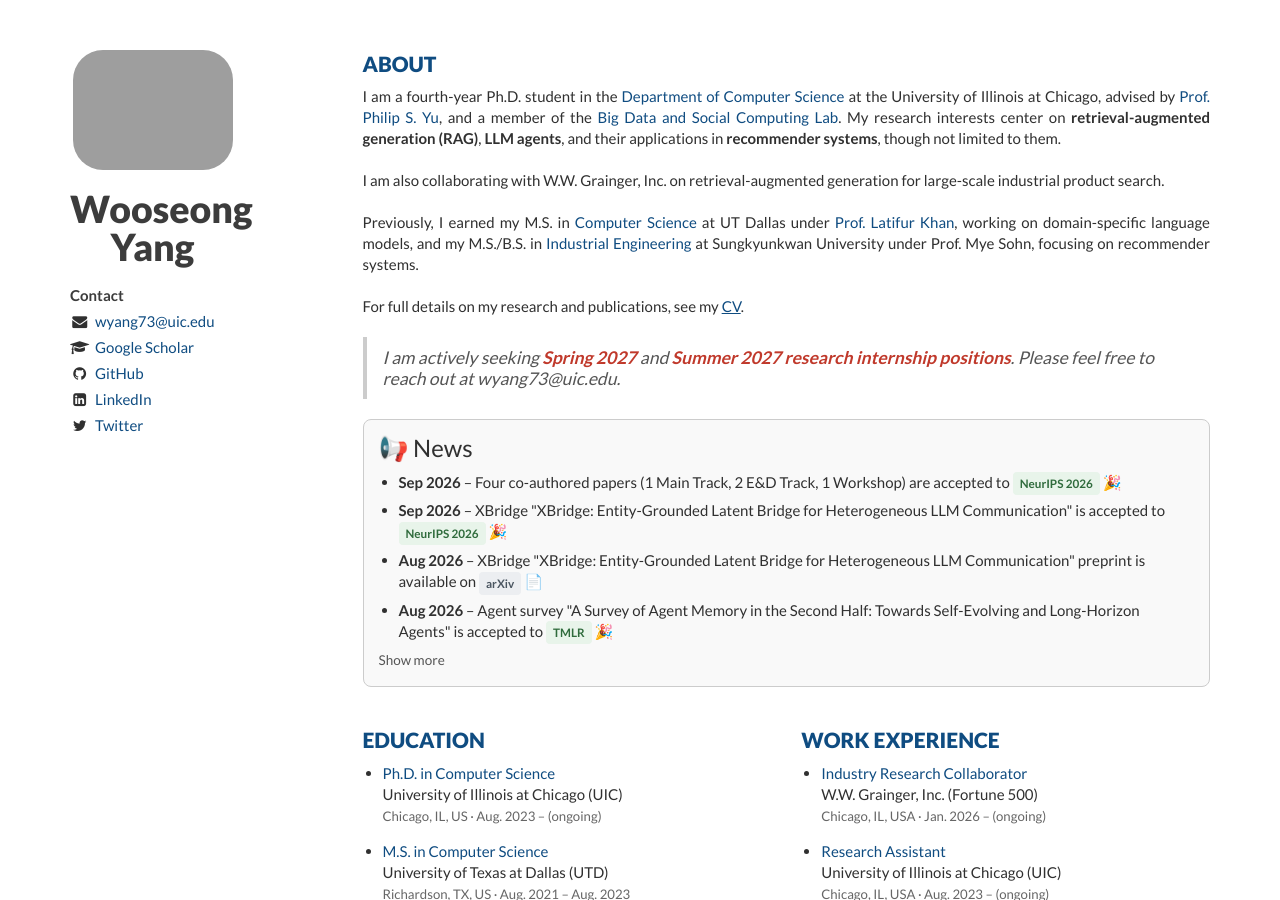
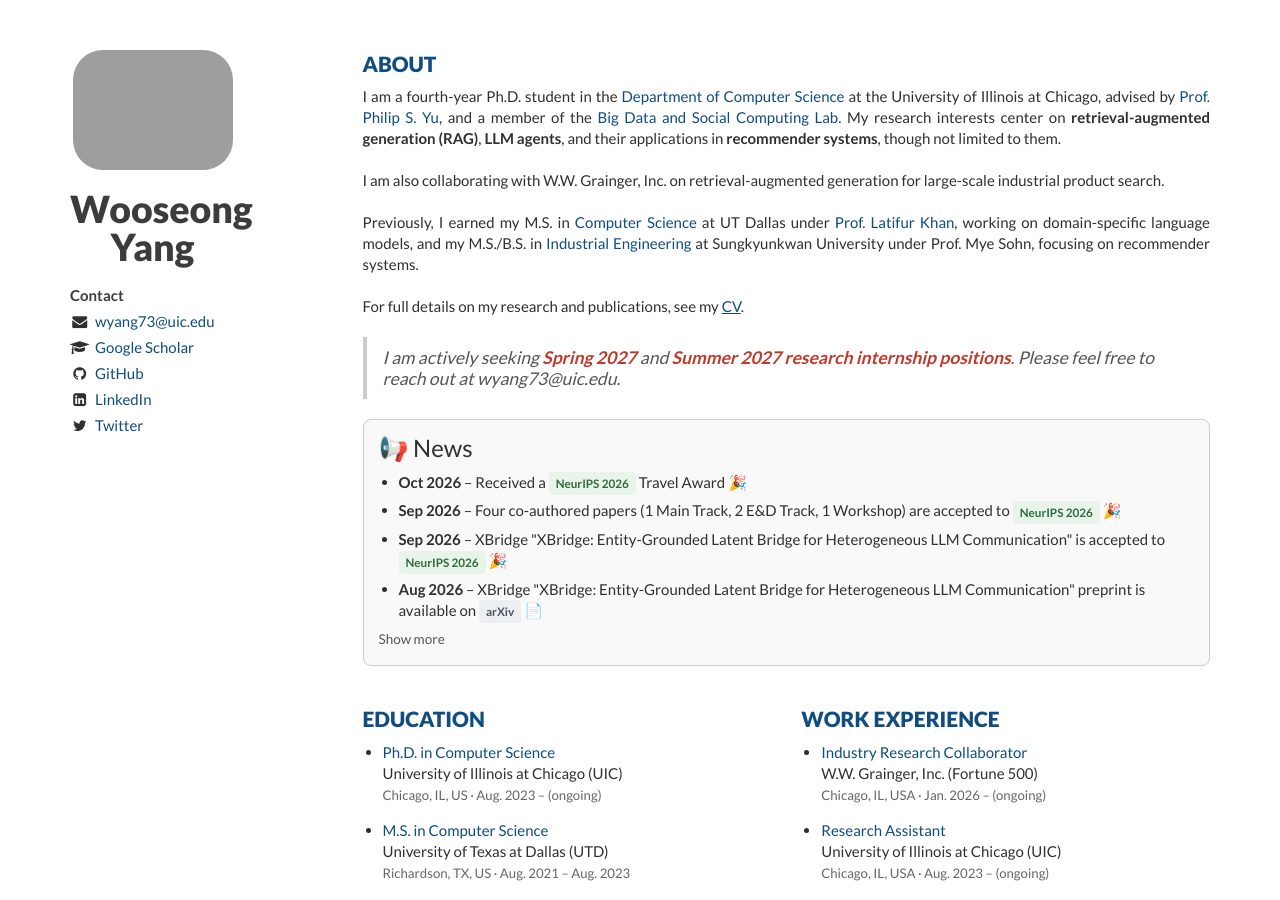
Before and after one commit to WooseongYang/WooseongYang.github.io, a Jekyll site: the page built from index.html, in a window 1280 px wide and 900 px high. Built offline with Jekyll 4.4.1, drawn with Linux system fonts in a browser that asks for light colours; nearby versions of some CDN libraries; the list of posts is cut into pages by our own code.

Commit message:
Add NeurIPS 2026 Travel Award to news
Co-Authored-By: Claude Sonnet 5.5 <noreply@anthropic.com>

```diff
--- a/_includes/about.html
+++ b/_includes/about.html
@@ -23,14 +23,15 @@
 <div style="border: 1px solid #ccc; border-radius: 8px; padding: 15px; background-color: #f9f9f9; margin: 20px 0;">
   <h3 style="margin-top: 0;">📢 News</h3>
   <ul style="padding-left: 20px; margin: 0;">
+    <li><strong>Oct 2026</strong> &ndash; Received a <span style="display:inline-block; background:#e8f4ea; color:#2f6b3c; font-size:78%; font-weight:600; padding:1px 7px; border-radius:4px; vertical-align:middle;">NeurIPS 2026</span> Travel Award 🎉</li>
     <li><strong>Sep 2026</strong> &ndash; Four co-authored papers (1 Main Track, 2 E&amp;D Track, 1 Workshop) are accepted to <span style="display:inline-block; background:#e8f4ea; color:#2f6b3c; font-size:78%; font-weight:600; padding:1px 7px; border-radius:4px; vertical-align:middle;">NeurIPS 2026</span> 🎉</li>
     <li><strong>Sep 2026</strong> &ndash; XBridge "XBridge: Entity-Grounded Latent Bridge for Heterogeneous LLM Communication" is accepted to <span style="display:inline-block; background:#e8f4ea; color:#2f6b3c; font-size:78%; font-weight:600; padding:1px 7px; border-radius:4px; vertical-align:middle;">NeurIPS 2026</span> 🎉</li>
     <li><strong>Aug 2026</strong> &ndash; XBridge "XBridge: Entity-Grounded Latent Bridge for Heterogeneous LLM Communication" preprint is available on <span style="display:inline-block; background:#eceef1; color:#4a5560; font-size:78%; font-weight:600; padding:1px 7px; border-radius:4px; vertical-align:middle;">arXiv</span> 📄</li>
-    <li><strong>Aug 2026</strong> &ndash; Agent survey "A Survey of Agent Memory in the Second Half: Towards Self-Evolving and Long-Horizon Agents" is accepted to <span style="display:inline-block; background:#e8f4ea; color:#2f6b3c; font-size:78%; font-weight:600; padding:1px 7px; border-radius:4px; vertical-align:middle;">TMLR</span> 🎉</li>
   </ul>
   <details style="margin-top: 6px;">
     <summary style="cursor: pointer; font-size: 90%; color: #555; outline: none;">Show more</summary>
     <ul style="padding-left: 20px; margin: 6px 0 0 0;">
+      <li><strong>Aug 2026</strong> &ndash; Agent survey "A Survey of Agent Memory in the Second Half: Towards Self-Evolving and Long-Horizon Agents" is accepted to <span style="display:inline-block; background:#e8f4ea; color:#2f6b3c; font-size:78%; font-weight:600; padding:1px 7px; border-radius:4px; vertical-align:middle;">TMLR</span> 🎉</li>
       <li><strong>Apr 2026</strong> &ndash; SUPT "Subgraph-level Universal Prompt Tuning" is accepted to <span style="display:inline-block; background:#e8f4ea; color:#2f6b3c; font-size:78%; font-weight:600; padding:1px 7px; border-radius:4px; vertical-align:middle;">Information Sciences</span> 🎉</li>
       <li><strong>Feb 2026</strong> &ndash; RECODE-H "RECODE-H: A Benchmark for Research Code Development with Interactive Human Feedback" is accepted to <span style="display:inline-block; background:#e8f4ea; color:#2f6b3c; font-size:78%; font-weight:600; padding:1px 7px; border-radius:4px; vertical-align:middle;">ICLR 2026</span> 🎉</li>
       <li><strong>Nov 2025</strong> &ndash; CLIP-SBR "Cluster-aware Item Prompt Learning for Session-based Recommendation" is accepted to <span style="display:inline-block; background:#e8f4ea; color:#2f6b3c; font-size:78%; font-weight:600; padding:1px 7px; border-radius:4px; vertical-align:middle;">BigData 2025 LLMs4All</span> 🎉</li>
```
